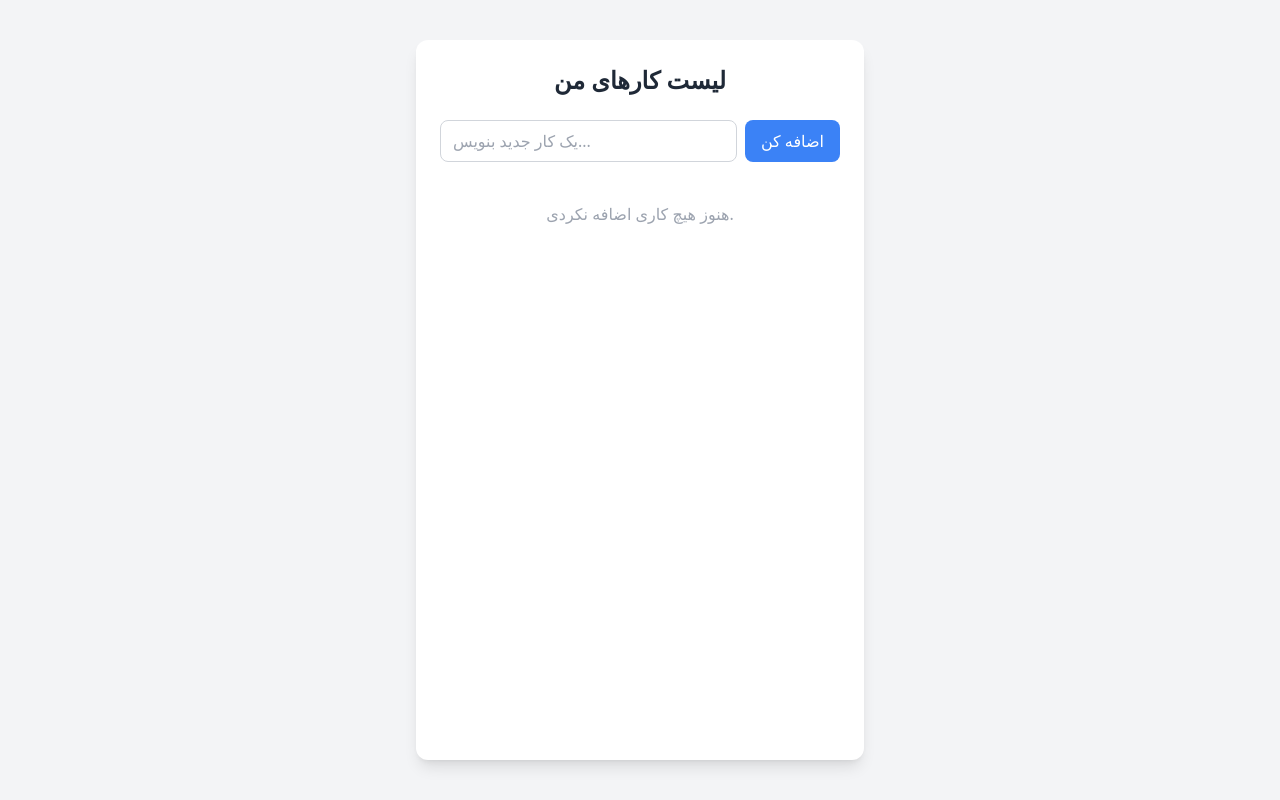
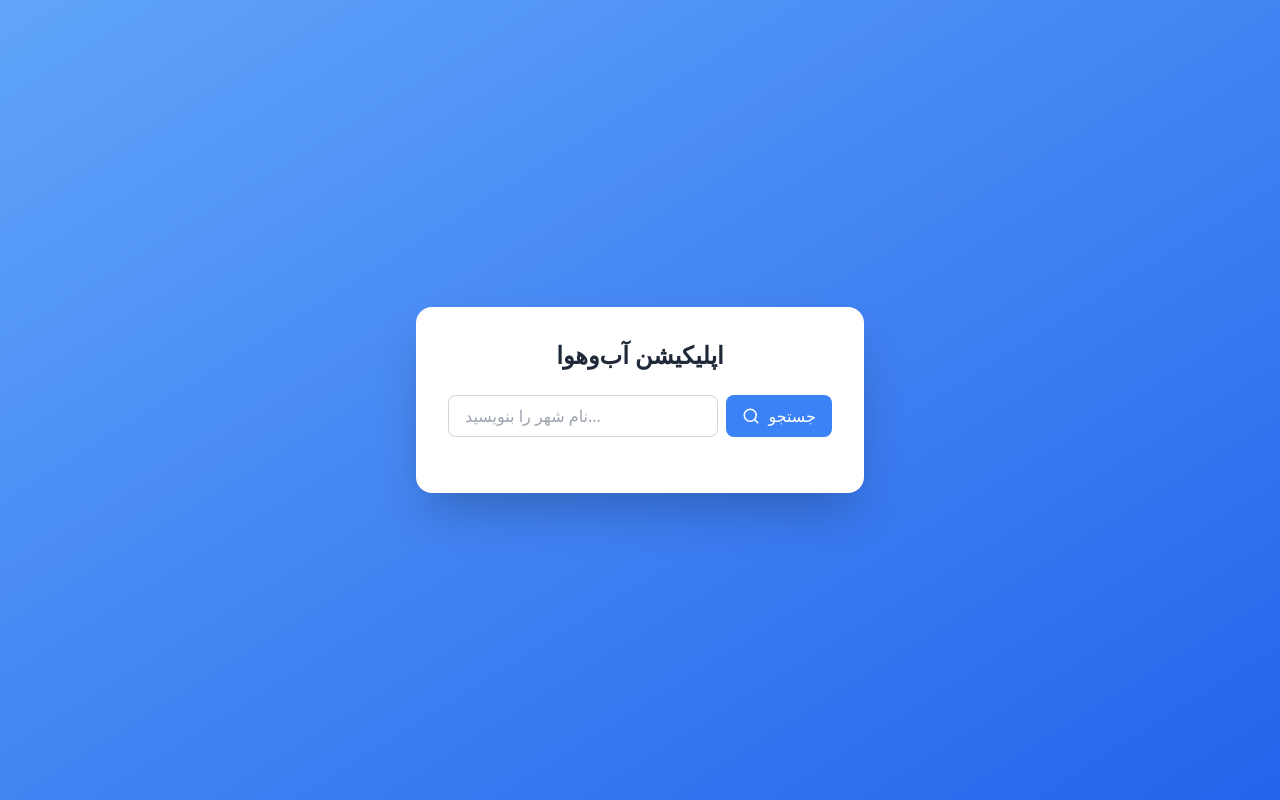
Before and after one commit to sanaz-graphic/react-app, a React (Create React App) app: page / in a window 1280 px wide. Built offline with nearby package versions, Linux system fonts and the light colour scheme.

Commit message:
weather app with API added

```diff
--- a/package.json
+++ b/package.json
@@ -7,6 +7,7 @@
     "@testing-library/jest-dom": "^6.9.1",
     "@testing-library/react": "^16.3.3",
     "@testing-library/user-event": "^13.5.0",
+    "lucide-react": "^1.55.0",
     "react": "^19.3.0",
     "react-dom": "^19.3.0",
     "react-scripts": "5.0.1",
--- a/src/App.js
+++ b/src/App.js
@@ -1,74 +1,8 @@
- import { useState, useEffect } from 'react';
-import './App.css';
-import TodoItem from './TodoItem';
+ import './App.css';
+import WeatherApp from './WeatherApp';
 
 function App() {
-  const [tasks, setTasks] = useState(() => {
-    const saved = localStorage.getItem('myReactTasks');
-    return saved ? JSON.parse(saved) : [];
-  });
-  const [inputValue, setInputValue] = useState('');
-
-  useEffect(() => {
-    localStorage.setItem('myReactTasks', JSON.stringify(tasks));
-  }, [tasks]);
-
-  const addTask = () => {
-    if (inputValue.trim() === '') {
-      alert('لطفا یک کار بنویسید!');
-      return;
-    }
-    setTasks([...tasks, inputValue]);
-    setInputValue('');
-  };
-
-  const deleteTask = (index) => {
-    const newTasks = tasks.filter((_, i) => i !== index);
-    setTasks(newTasks);
-  };
-
-  return (
-    <div className="min-h-screen bg-gray-100 p-10 flex justify-center">
-      <div className="bg-white p-6 rounded-xl shadow-lg w-full max-w-md">
-        <h1 className="text-2xl font-bold text-gray-800 text-center mb-6">
-          لیست کارهای من
-        </h1>
-
-        <div className="flex gap-2 mb-4">
-          <input
-            type="text"
-            value={inputValue}
-            onChange={(e) => setInputValue(e.target.value)}
-            onKeyDown={(e) => e.key === 'Enter' && addTask()}
-            placeholder="یک کار جدید بنویس..."
-            className="flex-1 border border-gray-300 rounded-lg px-3 py-2 focus:outline-none focus:border-blue-500"
-          />
-          <button
-            onClick={addTask}
-            className="bg-blue-500 hover:bg-blue-600 text-white px-4 py-2 rounded-lg transition"
-          >
-            اضافه کن
-          </button>
-        </div>
-
-        {tasks.length === 0 ? (
-          <p className="text-center text-gray-400 py-6">
-            هنوز هیچ کاری اضافه نکردی.
-          </p>
-        ) : (
-          <ul className="list-none p-0">
-            {tasks.map((task, index) => (
-              <TodoItem
-                key={index}
-                task={task}
-                onDelete={() => deleteTask(index)}
-              />
-            ))}
-          </ul>
-        )}
-      </div>
-    </div>
-  );
+  return <WeatherApp />;
 }
 
 export default App;
--- /dev/null
+++ b/src/WeatherApp.js
@@ -0,0 +1,119 @@
+import { useState } from 'react';
+import { Search, Cloud, Sun, CloudRain, Wind, MapPin } from 'lucide-react';
+
+function WeatherApp() {
+  const [city, setCity] = useState('');
+  const [weather, setWeather] = useState(null);
+  const [loading, setLoading] = useState(false);
+  const [error, setError] = useState('');
+
+  const getWeather = async () => {
+    if (city.trim() === '') {
+      setError('لطفاً نام شهر را وارد کنید');
+      return;
+    }
+
+    setLoading(true);
+    setError('');
+    setWeather(null);
+
+    try {
+      const geoRes = await fetch(
+        `https://geocoding-api.open-meteo.com/v1/search?name=${city}&count=1&language=fa`
+      );
+      const geoData = await geoRes.json();
+
+      if (!geoData.results || geoData.results.length === 0) {
+        setError('شهر پیدا نشد. لطفاً نام دیگری امتحان کنید.');
+        setLoading(false);
+        return;
+      }
+
+      const { latitude, longitude, name, country } = geoData.results[0];
+
+      const weatherRes = await fetch(
+        `https://api.open-meteo.com/v1/forecast?latitude=${latitude}&longitude=${longitude}&current_weather=true`
+      );
+      const weatherData = await weatherRes.json();
+
+      setWeather({
+        cityName: name,
+        country: country,
+        temperature: weatherData.current_weather.temperature,
+        windSpeed: weatherData.current_weather.windspeed,
+        weatherCode: weatherData.current_weather.weathercode,
+      });
+    } catch (err) {
+      setError('خطا در دریافت اطلاعات. اتصال اینترنت را بررسی کنید.');
+    } finally {
+      setLoading(false);
+    }
+  };
+
+  const getWeatherInfo = (code) => {
+    if (code === 0) return { desc: 'آسمان صاف', icon: <Sun className="text-yellow-500" size={48} /> };
+    if (code <= 3) return { desc: 'نیمه ابری', icon: <Cloud className="text-gray-500" size={48} /> };
+    if (code <= 67) return { desc: 'بارانی', icon: <CloudRain className="text-blue-500" size={48} /> };
+    return { desc: 'نامشخص', icon: <Cloud className="text-gray-500" size={48} /> };
+  };
+
+  return (
+    <div className="min-h-screen bg-gradient-to-br from-blue-400 to-blue-600 p-10 flex justify-center items-center">
+      <div className="bg-white rounded-2xl shadow-2xl p-8 w-full max-w-md">
+        <h1 className="text-2xl font-bold text-center text-gray-800 mb-6">
+          اپلیکیشن آب‌وهوا
+        </h1>
+
+        <div className="flex gap-2 mb-6">
+          <input
+            type="text"
+            value={city}
+            onChange={(e) => setCity(e.target.value)}
+            onKeyDown={(e) => e.key === 'Enter' && getWeather()}
+            placeholder="نام شهر را بنویسید..."
+            className="flex-1 border border-gray-300 rounded-lg px-4 py-2 focus:outline-none focus:border-blue-500"
+          />
+          <button
+            onClick={getWeather}
+            className="bg-blue-500 hover:bg-blue-600 text-white px-4 py-2 rounded-lg transition flex items-center gap-2"
+          >
+            <Search size={18} />
+            جستجو
+          </button>
+        </div>
+
+        {loading && (
+          <p className="text-center text-gray-500 py-6">در حال دریافت اطلاعات...</p>
+        )}
+
+        {error && (
+          <p className="text-center text-red-500 py-6">{error}</p>
+        )}
+
+        {weather && (
+          <div className="text-center">
+            <div className="flex items-center justify-center gap-2 text-gray-600 mb-4">
+              <MapPin size={18} />
+              <span>{weather.cityName}, {weather.country}</span>
+            </div>
+            <div className="mb-4 flex justify-center">
+              {getWeatherInfo(weather.weatherCode).icon}
+            </div>
+            <p className="text-4xl font-bold text-gray-800 mb-2">
+              {weather.temperature}°C
+            </p>
+            <p className="text-gray-600 mb-4">
+              {getWeatherInfo(weather.weatherCode).desc}
+            </p>
+            <div className="flex items-center justify-center gap-2 text-gray-500">
+              <Wind size={18} />
+              <span>سرعت باد: {weather.windSpeed} km/h</span>
+            </div>
+          </div>
+        )}
+      </div>
+    </div>
+  );
+}
+
+export default WeatherApp;
```
Also changed, not shown: 1 other file (tests, documents, lock files or other folders).
